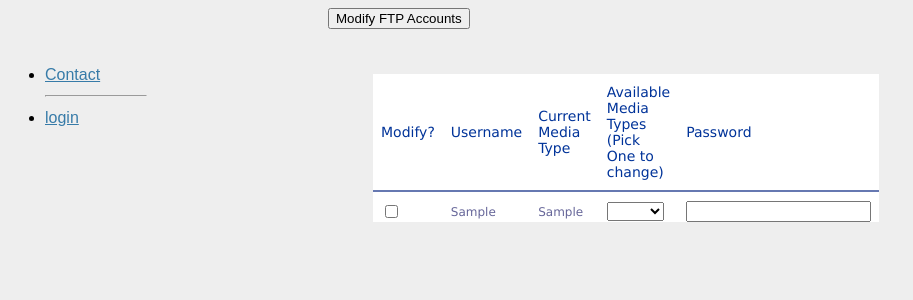
After one commit to guymatz/ftp_admin, a Flask app: template app/templates/mod_ftp_users.html in a window 1280 px wide. The commit adds this page. Shown: the top 300 px of the page, without its empty margins (0-913 px from the left). Run offline with Flask 2, Linux system fonts and the light colour scheme; the template is opened without the code that fills it: most values are stand-ins (such as "Sample title", 1, 10 or a date in 2020).

Commit message:
added modify ftp users

```diff
--- a/app/__init__.py
+++ b/app/__init__.py
@@ -9,6 +9,7 @@ from main import Main
 from login import Login
 from list_ftp import ListFTP
 from del_ftp import DeleteFTP
+from mod_ftp import ModifyFTP
 from new_ftp import NewFTP
 from list_admins import ListAdmins
 from new_admin import NewAdmin
@@ -36,6 +37,10 @@ app.add_url_rule('/ftp/del',
 				view_func=DeleteFTP.as_view('del_ftp_users'),
 				methods=['GET', 'POST'])
 
+app.add_url_rule('/ftp/mod',
+				view_func=ModifyFTP.as_view('mod_ftp_users'),
+				methods=['GET', 'POST'])
+
 app.add_url_rule('/admin/list',
 				view_func=ListAdmins.as_view('list_admins'),
 				methods=['GET'])
--- a/app/templates/base.html
+++ b/app/templates/base.html
@@ -30,6 +30,7 @@
                 <li><a href="{{url_for('new_ftp_user')}}">Add FTP Account</a>
                 <li><a href="{{url_for('ftp_users')}}">List FTP Accounts</a>
                 <li><a href="{{url_for('del_ftp_users')}}">Delete FTP Accounts</a></li>
+                <li><a href="{{url_for('mod_ftp_users')}}">Modify FTP Accounts</a></li>
 
                 {% if session['admin'] == 'True' %}
                   <hr />
--- /dev/null
+++ b/app/templates/mod_ftp_users.html
@@ -0,0 +1,42 @@
+{% extends "base.html" %}
+{% block body %}
+
+<form action="/ftp/mod" method="post">
+
+  <table id="hor-minimalist-a" summary="FTP Accounts">
+    <thead>
+      <tr>
+        <th scope="col">Modify?</th>
+        <th scope="col">Username</th>
+        <th scope="col">Current Media Type</th>
+        <th scope="col">Available Media Types (Pick One to change)</th>
+        <th scope="col">Password</th>
+    </tr>
+    </thead>
+    <tbody>
+    {% for ftp_user in ftp_users|sort %}
+    <tr>
+      <td>
+        <input type="checkbox" name="mod_list" value="{{ ftp_user }}" />
+      </td>
+      <td>{{ ftp_user }} </td>
+      <td>{{ ftp_users[ftp_user]['media_type'] }} </td>
+      <td><select name="{{ ftp_user }}_media_type">
+          <option value=""></option>
+          <option value="talk">talk</option>
+          <option value="music">music</option>
+        </select>
+      </td>
+
+      <td>
+        <input type="text" name="{{ ftp_user }}_password">
+      </td>
+
+    </tr>
+    {% endfor %}
+  </tbody>
+    <input type="submit" value="Modify FTP Accounts">
+  </table>
+</form>
+
+{% endblock %}
--- a/app/utils.py
+++ b/app/utils.py
@@ -81,10 +81,10 @@ def admin_check(admin_user):
     raise Exception("Error checking for admin user:" + str(e) )
 
 # persist the user to databag, chef server, git, etc.
-def persist_users(user, ftp_users, crud_process):
+def persist_users(new_user, ftp_users, crud_process):
   try:
     save_users_to_chef(ftp_users)
-    save_users_to_git(user, crud_process)
+    save_users_to_git(new_user, crud_process)
   except Exception, e:
     raise e
 
```
Also changed, not shown: app/del_admin.py (added, +30 -0 lines), app/mod_ftp.py (added, +27 -0 lines), app/templates/del_admin_users.html (added, +26 -0 lines).
